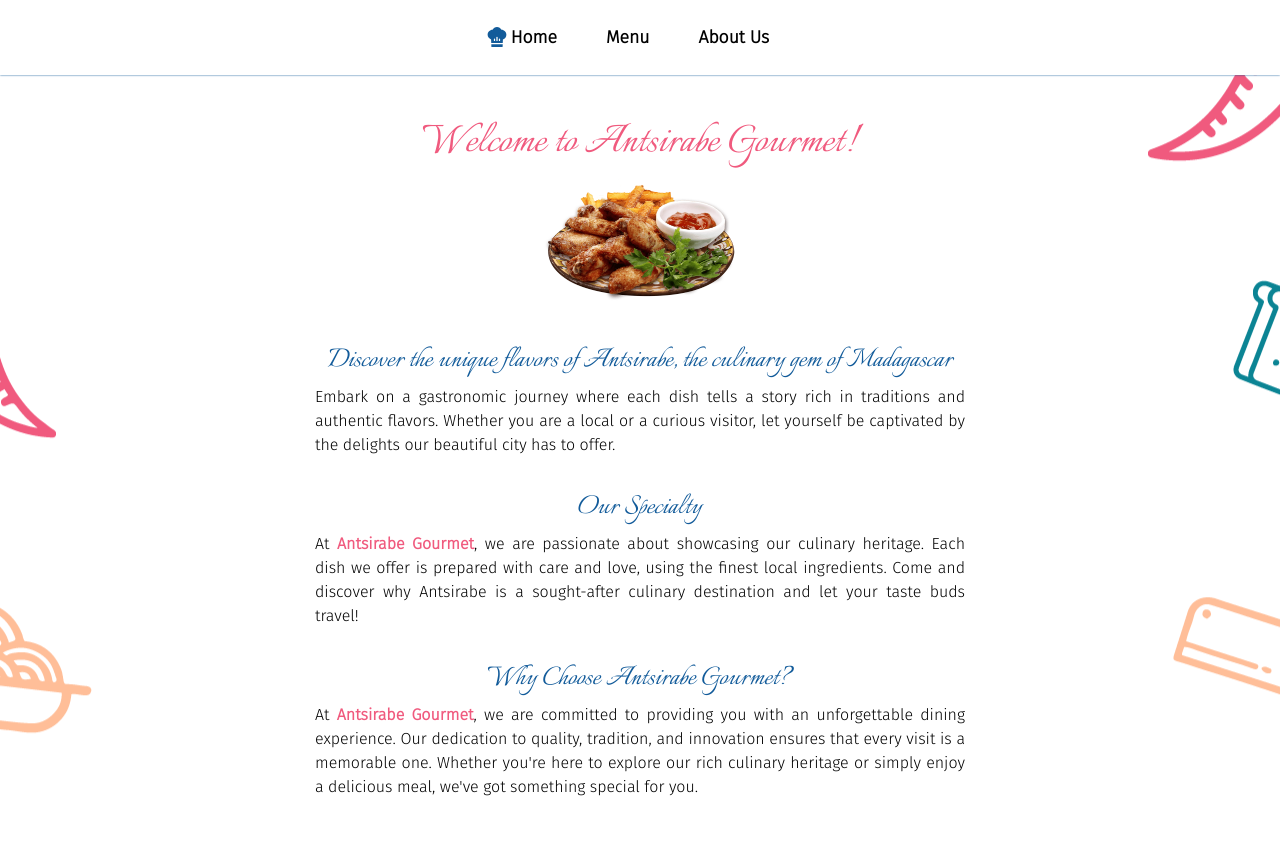
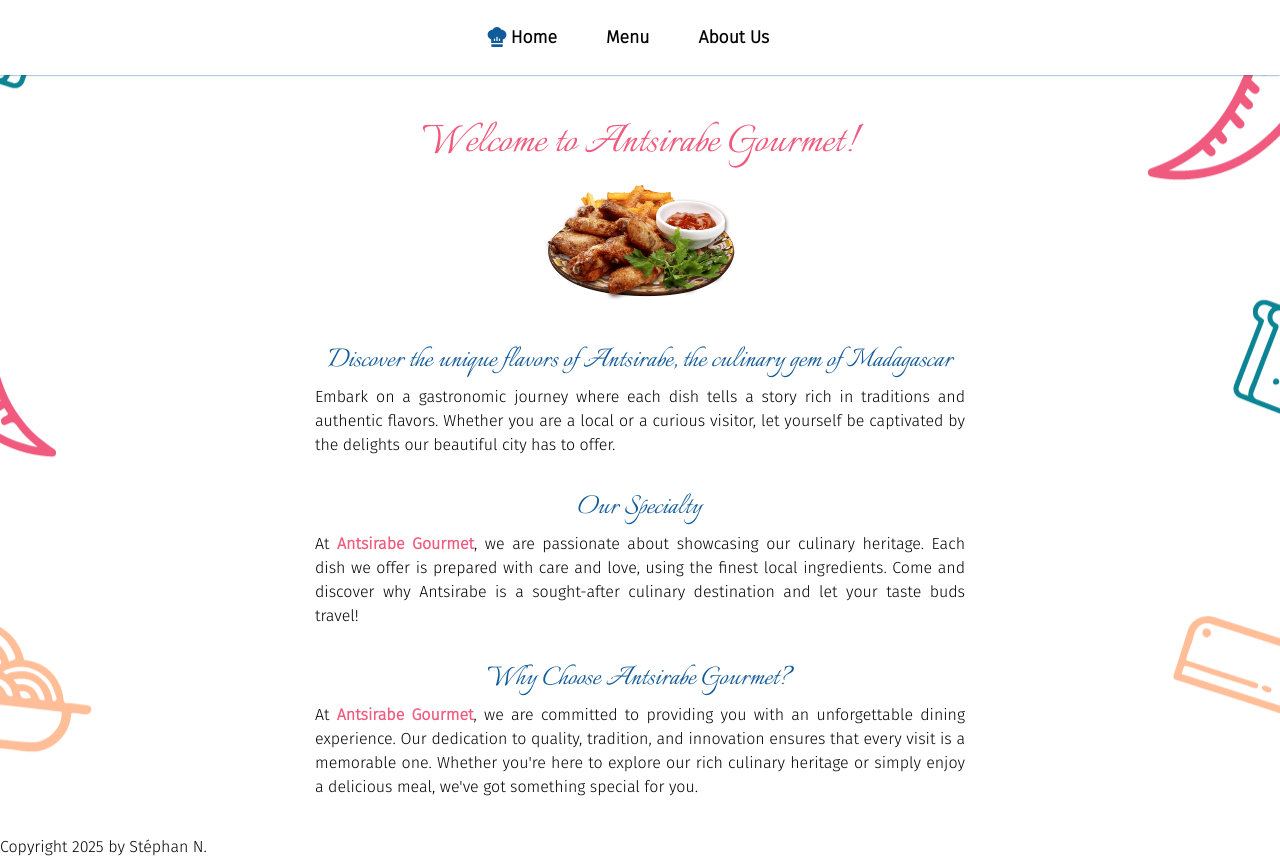
Before and after one commit to Stephan-Gabriel-SG/restoPage, a website built with webpack: page src/template.html in a window 1280 px wide. Built offline with nearby package versions, Linux system fonts and the light colour scheme.

Commit message:
add footer

```diff
--- a/src/template.html
+++ b/src/template.html
@@ -16,5 +16,8 @@
     <div id="content">
 
     </div>
+    <footer>
+        <p>Copyright 2025 by Stéphan N.</p>
+    </footer>
 </body>
 </html>
```
